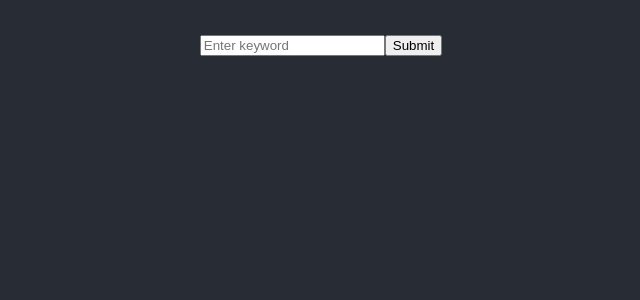
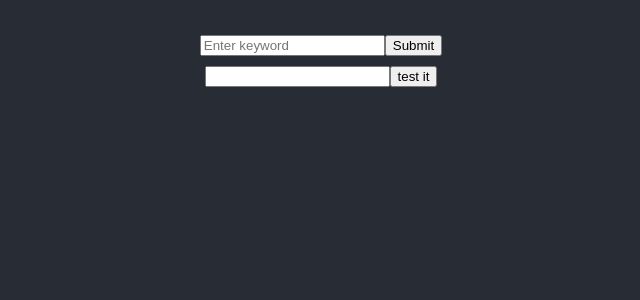
Before and after one commit to robpwatkins/hackathon, a React (Create React App) app: page / in a window 1280 px wide. Shown: the top 300 px of the page, without its empty margins (319-959 px from the left). Built offline with nearby package versions, Linux system fonts and the light colour scheme.

Commit message:
testing going welllll

```diff
--- a/src/App.js
+++ b/src/App.js
@@ -1,6 +1,7 @@
 import React from 'react';
 import './App.css';
 import Articles from './Articles';
+import TestForm from './TestForm';
 
 class App extends React.Component {
   state = {
@@ -9,6 +10,7 @@ class App extends React.Component {
     querySubmitted: false,
     dropDown: '--choose--',
     list: [],
+    test: ''
   }
 
   updateInput = event => {
@@ -56,6 +58,17 @@ class App extends React.Component {
     this.setState({ dropDown: event.target.value })
   }
 
+  testUpdate = props => {
+    this.setState({ test: props });
+    // console.log(this.state.test);
+  }
+
+  testSubmit = props => {
+    props.preventDefault();
+    this.setState ({ test: props.target.value })
+    console.log(this.state.test);
+  }
+
   render () {
     return (
       <div className="App">
@@ -66,6 +79,7 @@ class App extends React.Component {
             <button onClick={ event => this.onSubmit(event) }>Submit</button>
           </form>
         }
+        <TestForm testupdate={this.testUpdate} testsubmit={this.testSubmit}/>
         {
           this.state.querySubmitted &&
           <form>
--- /dev/null
+++ b/src/TestForm.js
@@ -0,0 +1,14 @@
+import React from 'react';
+
+function TestForm (props) {
+  return (
+    <div>
+      <form>
+        <input onChange={event => props.testupdate(event.target.value)} value={props.test}></input>
+        <button onClick={event => props.testsubmit(event)}>test it</button>
+      </form>
+    </div>
+  )
+}
+
+export default TestForm;
```
